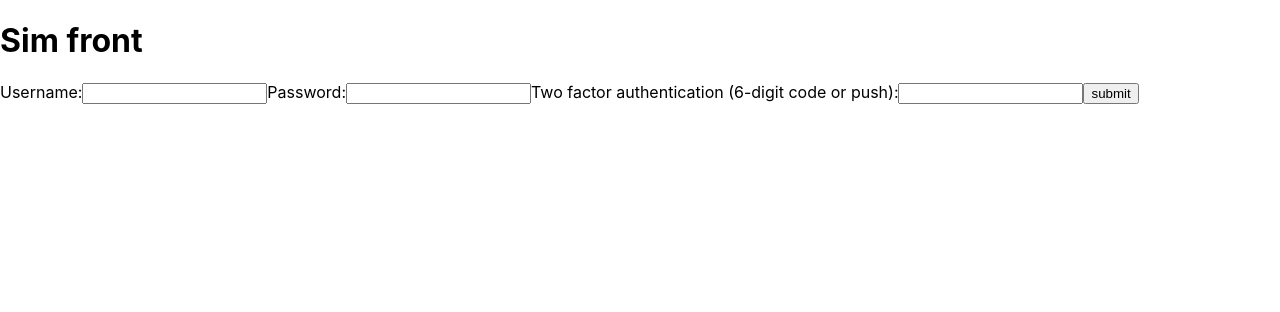
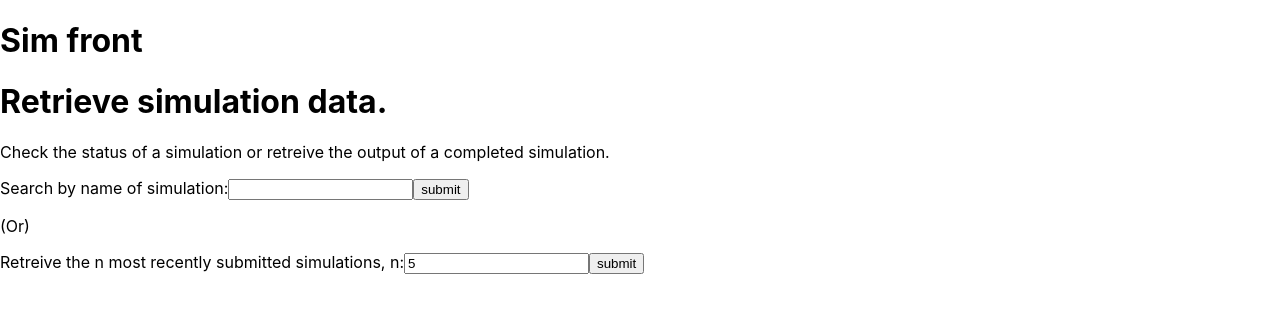
Before and after one commit to colinvwood/sim-front, a React (Create React App) app: page /data in a window 1280 px wide. Shown: the top 312 px of the page. Built offline with nearby package versions, Linux system fonts and the light colour scheme.

Commit message:
form for retreiving simulation info from monsoon

```diff
--- a/src/components/data/data.component.jsx
+++ b/src/components/data/data.component.jsx
@@ -4,53 +4,61 @@ import { useState, useEffect } from 'react';
 
 const Data = (props) => {
 
-  const [formValues, setFormValues] = useState({});
+  const [simName, setSimName] = useState('');
+  const [recentNumber, setRecentNumber] = useState(5);
 
   return(
 
-    <form onSubmit={handleSubmit}>
-      <label htmlFor="username">
-        Username:
-      </label>
-      <input
-        type="text"
-        name="username"
-        value={formValues['username'] ? formValues['username'] : ''}
-        onChange={handleInputChange}
-        required
-      />
 
-      <label htmlFor="password">
-        Password:
-      </label>
-      <input
-        type="password"
-        name="password"
-        value={formValues['password'] ? formValues['password'] : ''}
-        onChange={handleInputChange}
-        required
-      />
+    <div>
+      <h1>
+      Retrieve simulation data.
+      </h1>
+      <p>
+        Check the status of a simulation or retreive the output of a
+        completed simulation.
+      </p>
 
-      <label htmlFor="twoFactor">
-        Two factor authentication (6-digit code or push):
-      </label>
-      <input
-        type="text"
-        name="twoFactor"
-        value={formValues['twoFactor'] ? formValues['twoFactor'] : ''}
-        onChange={handleInputChange}
-        required
-      />
+      <form onSubmit={handleSimNameSubmit}>
+        <label htmlFor="simName">
+          Search by name of simulation:
+        </label>
+        <input
+          type="text"
+          name="name"
+          value={simName}
+          onChange={handleSimNameChange}
+          required
+        />
 
-      <input type="submit" value="submit" />
-    </form>
+        <input type="submit" value="submit" />
+      </form>
+
+      <p>(Or)</p>
+
+      <form onSubmit={handleRecentNumberSubmit}>
+        <label htmlFor="recentNumber">
+          Retreive the n most recently submitted simulations, n:
+        </label>
+        <input
+          type="number"
+          name="recentNumber"
+          value={recentNumber}
+          onChange={handleRecentNumChange}
+        />
+
+        <input type="submit" value="submit" />
+      </form>
+
+    </div>
+
   )
 
-  async function handleSubmit(event) {
+  async function handleSimNameSubmit(event) {
     event.preventDefault();
     const response = await fetch('https://www.colinwood.dev/express/login', {
       method: 'POST',
-      body: JSON.stringify(formValues),
+      body: { 'simName': simName },
       headers: {
         'Content-Type': 'application/json'
       },
@@ -59,9 +67,27 @@ const Data = (props) => {
     // handle errors
   }
 
-  async function handleInputChange(event) {
+  async function handleRecentNumberSubmit(event) {
     event.preventDefault();
-    setFormValues({ ...formValues, [event.target.name]: event.target.value });
+    const response = await fetch('https://www.colinwood.dev/express/login', {
+      method: 'POST',
+      body: { 'recentNumber': recentNumber },
+      headers: {
+        'Content-Type': 'application/json'
+      },
+    });
+
+    // handle errors
+  }
+
+  async function handleSimNameChange(event) {
+    event.preventDefault();
+    setSimName(event.target.value);
+  }
+
+  async function handleRecentNumChange(event) {
+    event.preventDefault();
+    setRecentNumber(event.target.value);
   }
 
 
--- a/src/components/sim/sim-form.component.jsx
+++ b/src/components/sim/sim-form.component.jsx
@@ -92,7 +92,7 @@ const SimForm = (props) => {
           <input
             type="number"
             name="sampleSize"
-            value={formValues['sampleSize'] ? formValues['sampelSize'] : ''}
+            value={formValues['sampleSize'] ? formValues['sampleSize'] : ''}
             onChange={handleInputChange}
             required
           />
```
